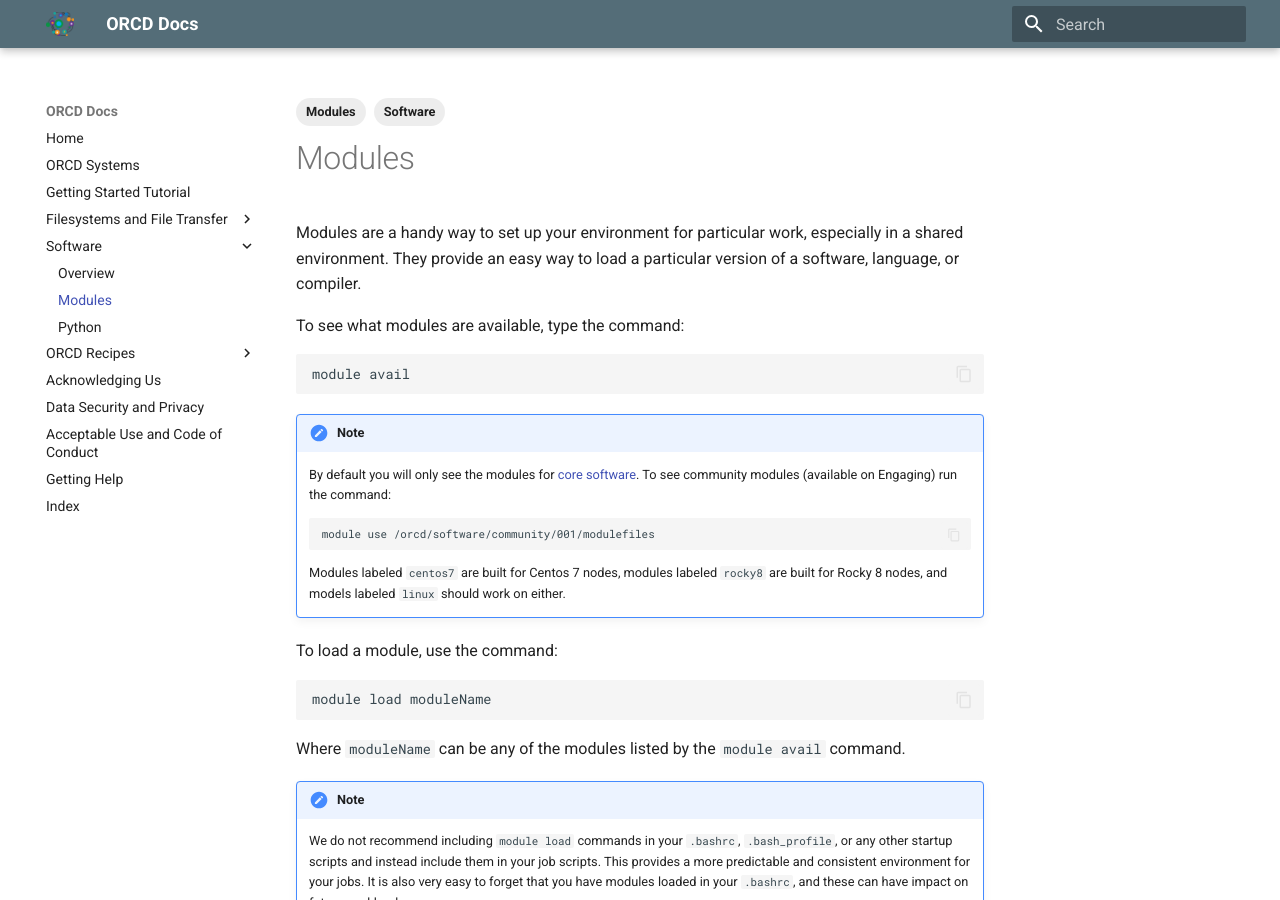
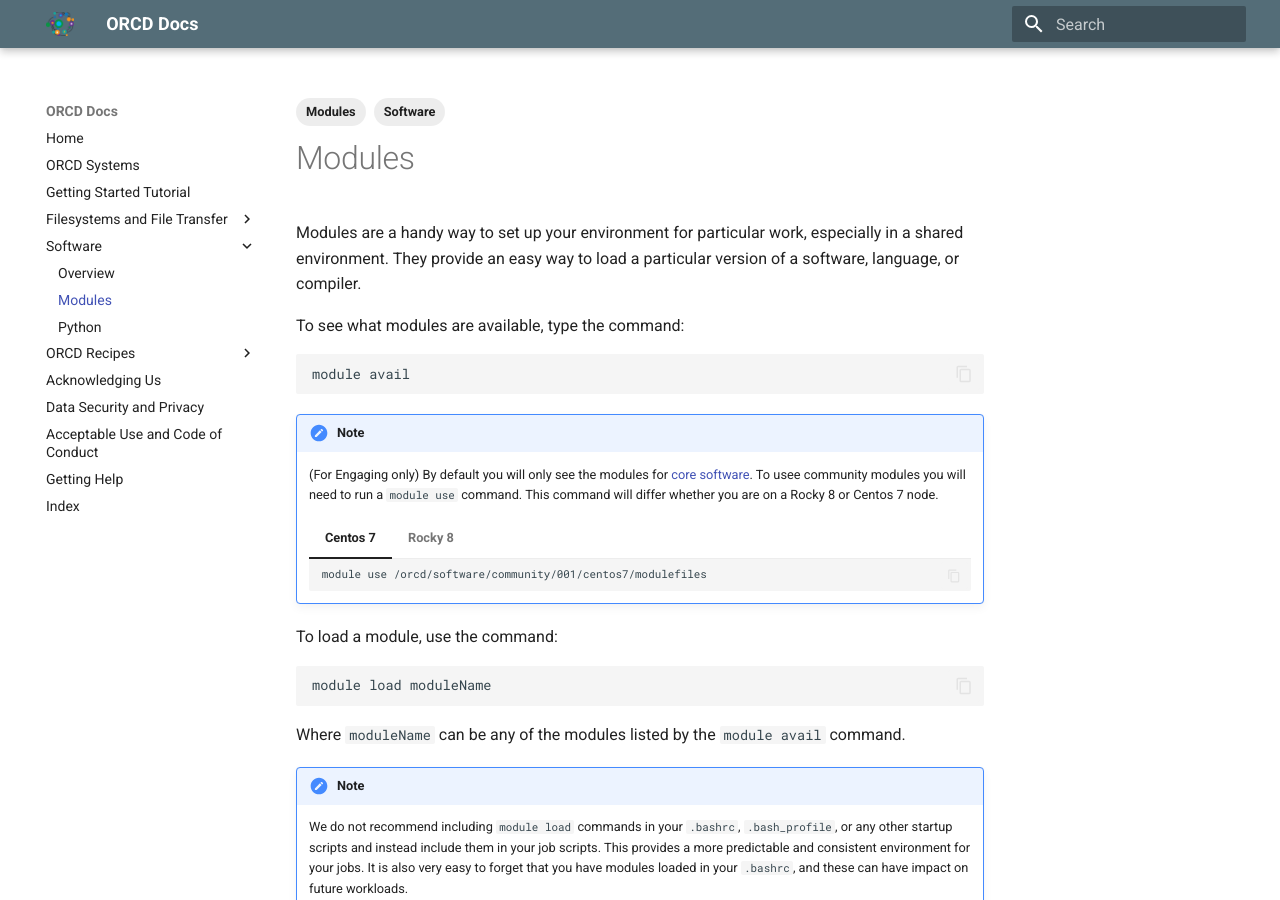
Before and after one commit to mit-orcd/orcd-docs-edit, an MkDocs documentation site: the page built from docs/software/modules.md, in a window 1280 px wide and 900 px high. Built offline with MkDocs 1.6.1 and Material for MkDocs 9.7.7, drawn with Linux system fonts in a browser that asks for light colours.

Commit message:
update module paths

````diff
--- a/docs/software/modules.md
+++ b/docs/software/modules.md
@@ -14,11 +14,16 @@
 ```
 
 !!! Note
-    By default you will only see the modules for [core software](overview.md#software-landscape). To see community modules (available on Engaging) run the command:
-    ```bash
-    module use /orcd/software/community/001/modulefiles
-    ```
-    Modules labeled `centos7` are built for Centos 7 nodes, modules labeled `rocky8` are built for Rocky 8 nodes, and models labeled `linux` should work on either.
+    (For Engaging only) By default you will only see the modules for [core software](overview.md#software-landscape). To usee community modules you will need to run a `module use` command. This command will differ whether you are on a Rocky 8 or Centos 7 node.
+    === "Centos 7"
+        ```bash
+        module use /orcd/software/community/001/centos7/modulefiles
+        ```
+
+    === "Rocky 8"
+        ```bash
+        module use /orcd/software/community/001/modulefiles
+        ```
 
 To load a module, use the command:
 
````
Also changed, not shown: docs/recipes/mpi.md (+1 -1 lines), docs/software/python.md (+3 -3 lines).
